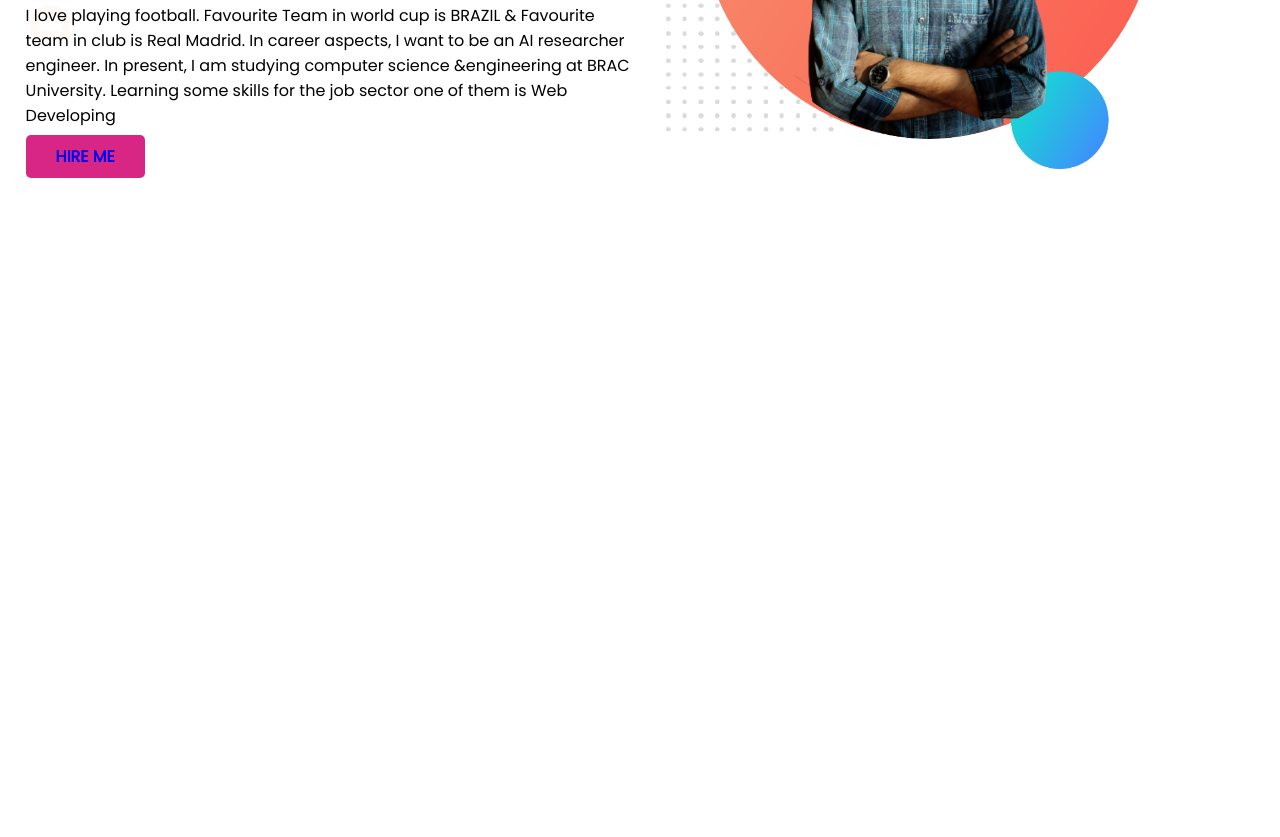
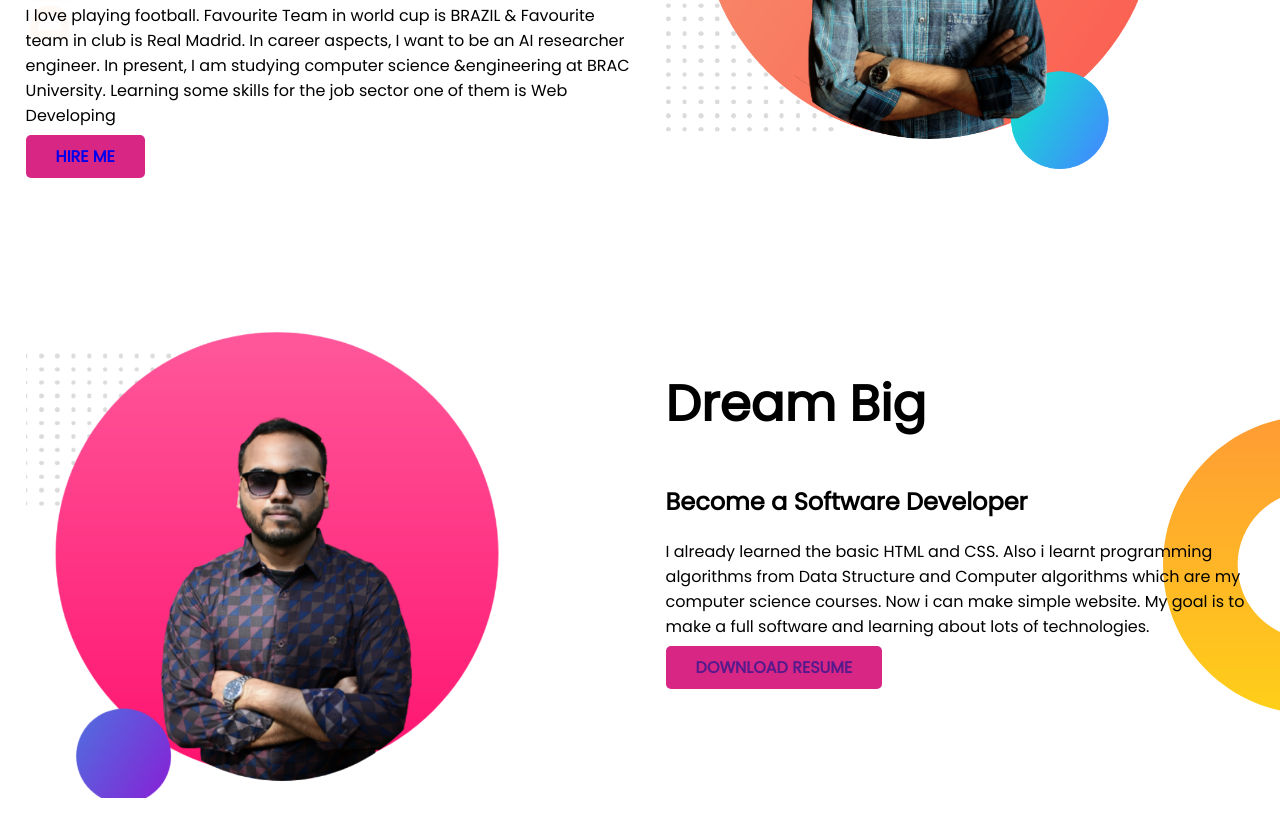
Before and after one commit to SumitHD-007/developer-portfolio, a plain HTML site: page index.html in a window 1280 px wide. Shown: the part 319-1156 px from the top of the page. Before the commit the page ends 800 px from the top, so only its background shows below. Drawn offline with Linux system fonts and the light colour scheme.

Commit message:
somethings added

```diff
--- a/index.html
+++ b/index.html
@@ -30,6 +30,23 @@
             <img src="images/sumit-picture-bg.png" alt="">
         </div>
     </section>
+    <section class="dream-big">
+        <div class="half-width">
+            <img src="images/my-bg2 (1).png" alt="">
+        </div>
+        <div class="half-width">
+            <h1>Dream Big</h1>
+            <h2>Become a Software Developer</h2>
+            <p>
+                I already learned the basic HTML and CSS. Also i learnt programming algorithms from Data Structure and
+                Computer algorithms which are my computer science courses. Now i can make simple website. My goal is to
+                make a full software and learning about lots of technologies.
+            </p>
+            <a class="link-button" target="_blank" href="">DOWNLOAD RESUME</a>
+        </div>
+
+
+    </section>
 </body>
 
 </html>
--- a/style.css
+++ b/style.css
@@ -10,6 +10,7 @@ h1{
 }
 section{
     display: flex;
+    margin-bottom: 150px;
 }
 .half-width{
     width: 50%;
@@ -29,3 +30,8 @@ section{
     background-image: url(images/top-banner.png);
     background-repeat: no-repeat;
 }
+.dream-big{
+    background-image: url(images/dream-bg.png);
+    background-repeat: no-repeat;
+    background-position: right;
+}
```
Also changed, not shown: images/my-bg2 (1).png (added), images/sumit2.png (added).
